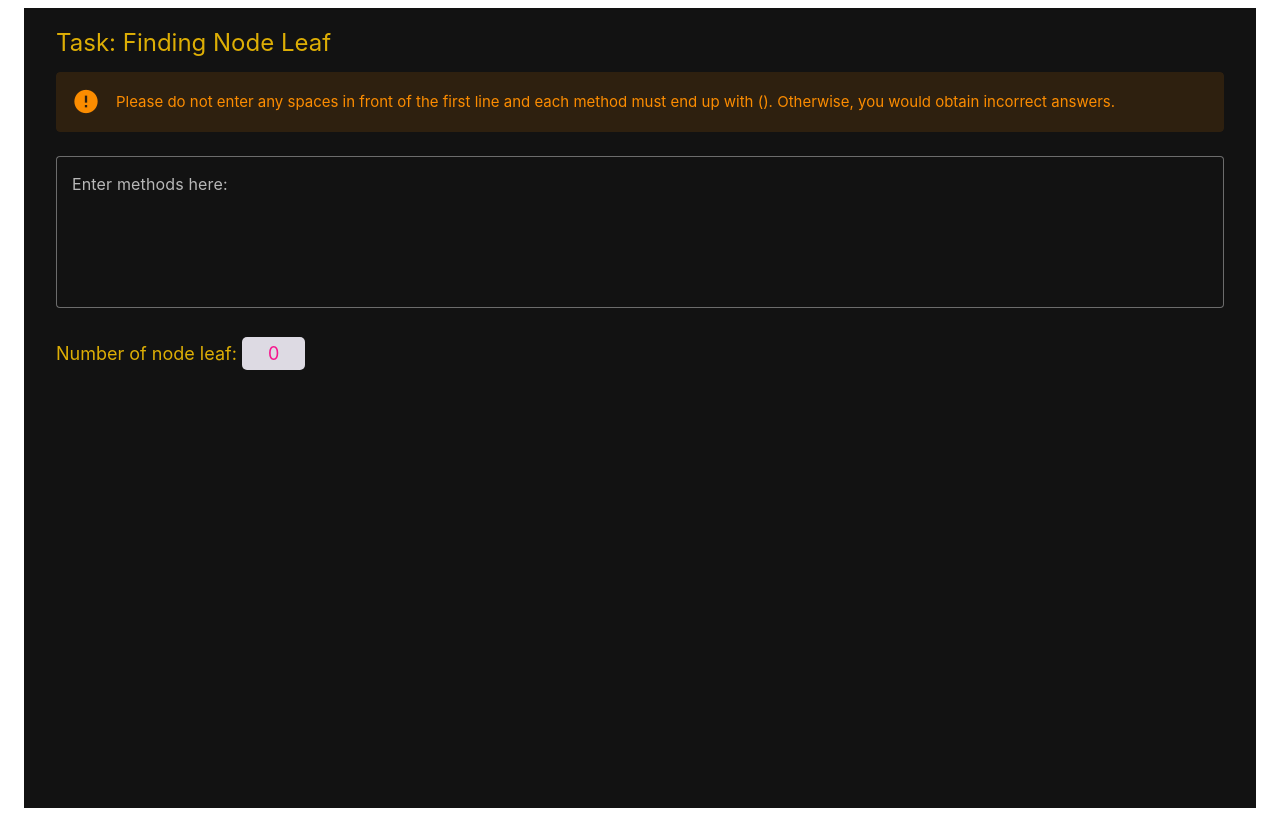
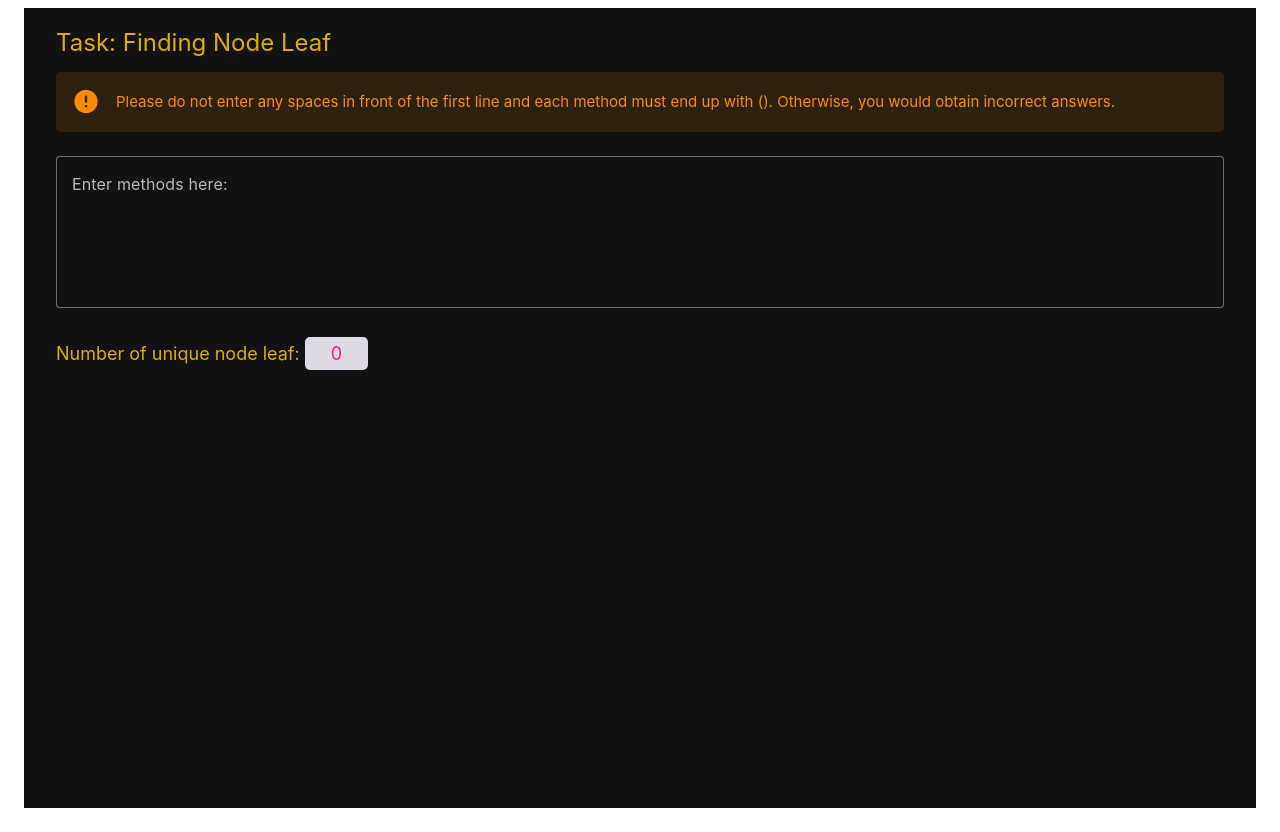
Before and after one commit to Yuzhiping00/finding-node-leaf, a Vue app: page / in a window 1280 px wide. Built offline with nearby package versions, Linux system fonts and the light colour scheme.

Commit message:
update text

```diff
--- a/src/components/FindNodes.vue
+++ b/src/components/FindNodes.vue
@@ -133,7 +133,7 @@ async function copyNumberToClipboard() {
         class="margin-customized"
         v-if="highestCallerCount >= 0 && leadingSpacesErrorMsg === null"
       >
-        Number of node leaf:
+        Number of unique node leaf:
         <span class="number-color">{{ highestCallerCount }}</span>
       </div>
     </div>
```
